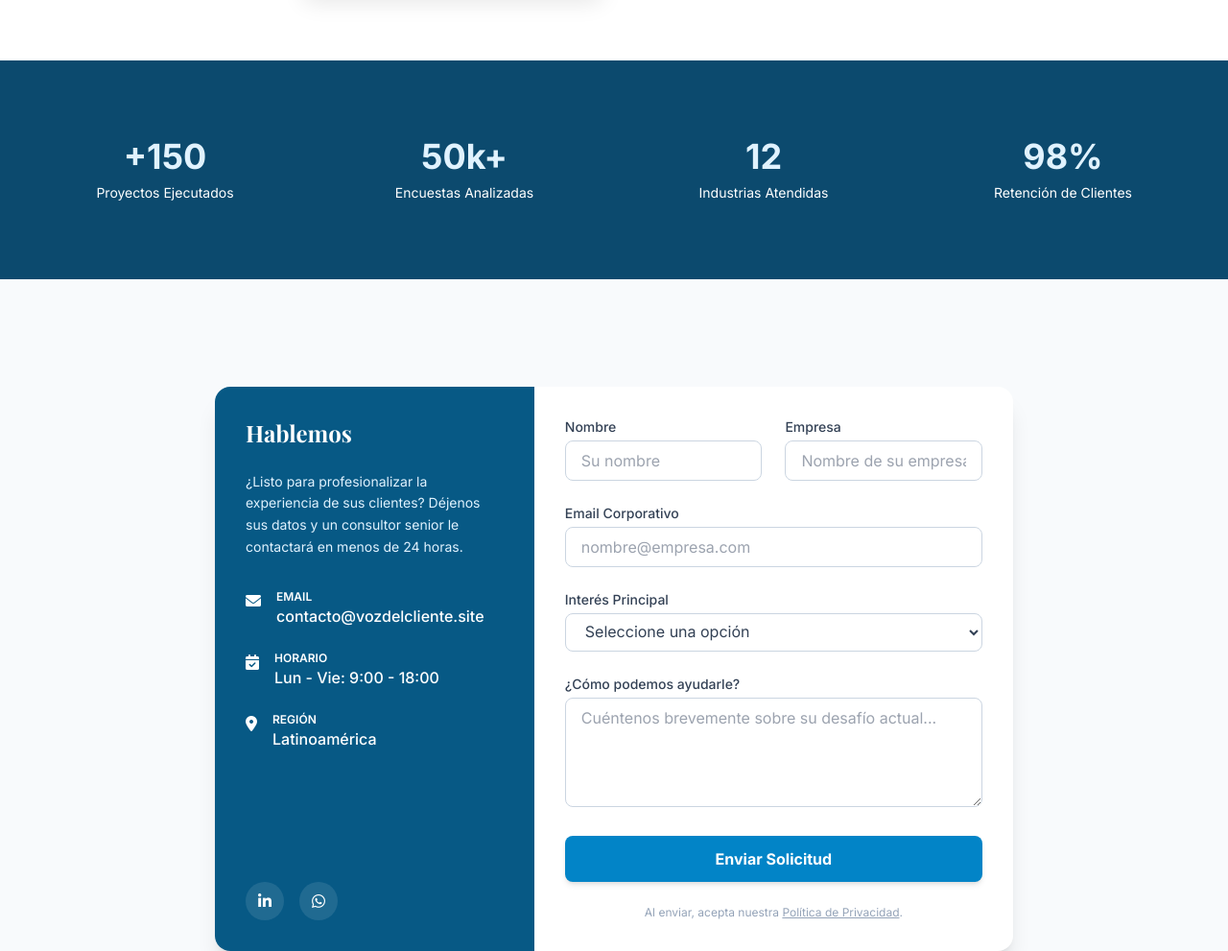
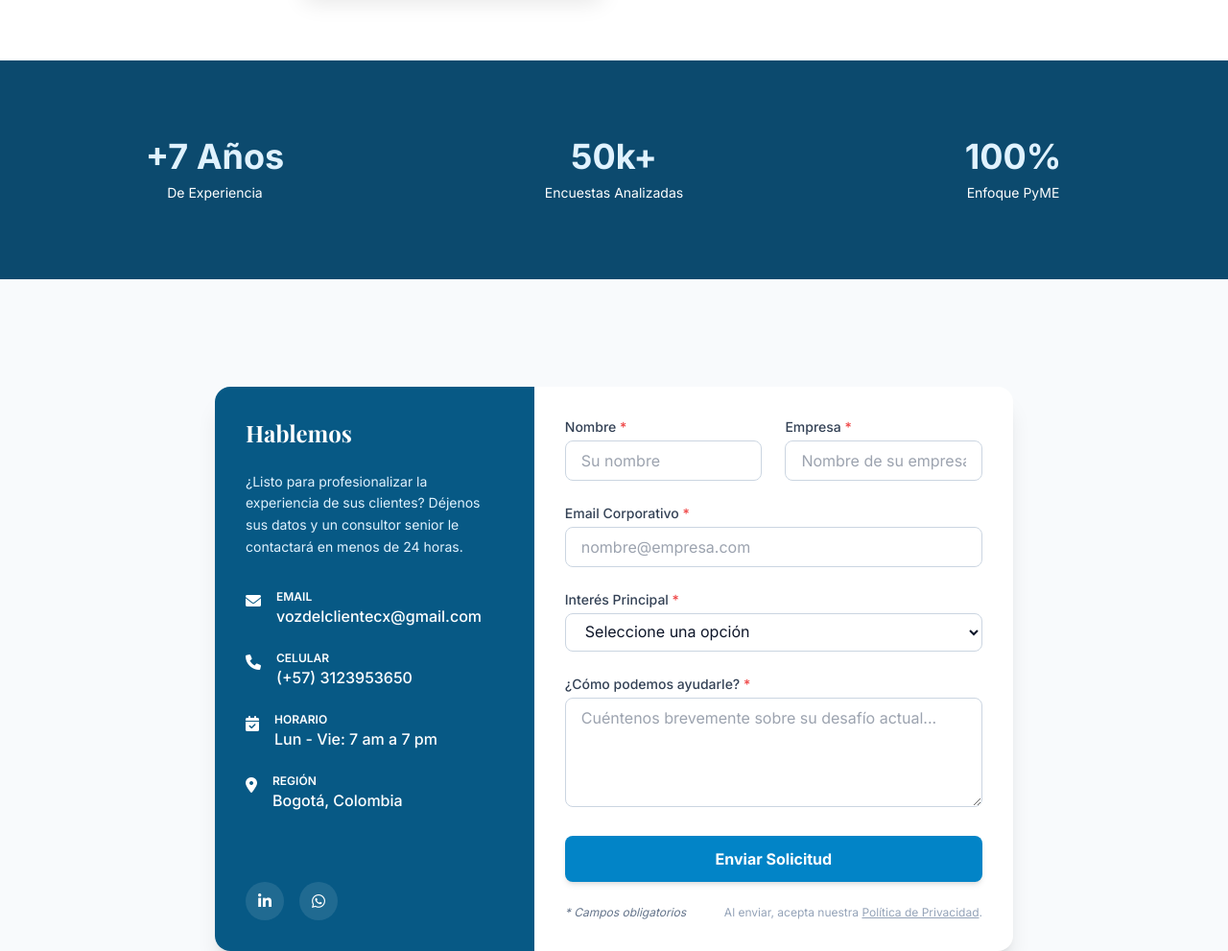
Before and after one commit to vozdelcliente/vozdelcliente.github.io, a website built with Vite: page index.html in a window 1280 px wide. Shown: the part 2920-3911 px from the top of the page at 96% size. Built offline with nearby package versions, Linux system fonts and the light colour scheme.

Commit message:
feat: Update statistics and contact email
Refactors the statistics section to better reflect the company's experience and focus. Updates the contact email address in the privacy policy.

```diff
--- a/index.html
+++ b/index.html
@@ -316,22 +316,18 @@
         <!-- Stats / Trust -->
         <section class="py-16 bg-brand-900 text-white">
             <div class="max-w-7xl mx-auto px-4 sm:px-6 lg:px-8">
-                <div class="grid grid-cols-2 md:grid-cols-4 gap-8 text-center">
+                <div class="grid grid-cols-1 md:grid-cols-3 gap-8 text-center">
                     <div class="p-4 hover:bg-brand-800 rounded-lg transition-colors">
-                        <div class="text-4xl font-bold text-brand-100 mb-2">+150</div>
-                        <div class="text-sm text-brand-200">Proyectos Ejecutados</div>
+                        <div class="text-4xl font-bold text-brand-100 mb-2">+7 Años</div>
+                        <div class="text-sm text-brand-200">De Experiencia</div>
                     </div>
                     <div class="p-4 hover:bg-brand-800 rounded-lg transition-colors">
                         <div class="text-4xl font-bold text-brand-100 mb-2">50k+</div>
                         <div class="text-sm text-brand-200">Encuestas Analizadas</div>
                     </div>
                     <div class="p-4 hover:bg-brand-800 rounded-lg transition-colors">
-                        <div class="text-4xl font-bold text-brand-100 mb-2">12</div>
-                        <div class="text-sm text-brand-200">Industrias Atendidas</div>
-                    </div>
-                    <div class="p-4 hover:bg-brand-800 rounded-lg transition-colors">
-                        <div class="text-4xl font-bold text-brand-100 mb-2">98%</div>
-                        <div class="text-sm text-brand-200">Retención de Clientes</div>
+                        <div class="text-4xl font-bold text-brand-100 mb-2">100%</div>
+                        <div class="text-sm text-brand-200">Enfoque PyME</div>
                     </div>
                 </div>
             </div>
@@ -355,21 +351,28 @@
                                         <i class="fas fa-envelope mt-1 text-brand-300"></i>
                                         <div>
                                             <p class="text-xs text-brand-300 uppercase font-semibold">Email</p>
-                                            <p class="font-medium">contacto@vozdelcliente.site</p>
+                                            <p class="font-medium">vozdelclientecx@gmail.com</p>
+                                        </div>
+                                    </div>
+                                    <div class="flex items-start gap-4">
+                                        <i class="fas fa-phone mt-1 text-brand-300"></i>
+                                        <div>
+                                            <p class="text-xs text-brand-300 uppercase font-semibold">Celular</p>
+                                            <p class="font-medium">(+57) 3123953650</p>
                                         </div>
                                     </div>
                                     <div class="flex items-start gap-4">
                                         <i class="fas fa-calendar-check mt-1 text-brand-300"></i>
                                         <div>
                                             <p class="text-xs text-brand-300 uppercase font-semibold">Horario</p>
-                                            <p class="font-medium">Lun - Vie: 9:00 - 18:00</p>
+                                            <p class="font-medium">Lun - Vie: 7 am a 7 pm</p>
                                         </div>
                                     </div>
                                     <div class="flex items-start gap-4">
                                         <i class="fas fa-map-marker-alt mt-1 text-brand-300"></i>
                                         <div>
                                             <p class="text-xs text-brand-300 uppercase font-semibold">Región</p>
-                                            <p class="font-medium">Latinoamérica</p>
+                                            <p class="font-medium">Bogotá, Colombia</p>
                                         </div>
                                     </div>
                                 </div>
@@ -390,23 +393,23 @@
                             <form action="https://formspree.io/f/mqakpeag" method="POST" class="space-y-6">
                                 <div class="grid grid-cols-1 sm:grid-cols-2 gap-6">
                                     <div>
-                                        <label for="nombre" class="block text-sm font-medium text-slate-700 mb-1">Nombre</label>
-                                        <input type="text" name="name" id="nombre" required class="w-full px-4 py-2 border border-slate-300 rounded-lg focus:ring-2 focus:ring-brand-500 focus:border-brand-500 outline-none transition-all" placeholder="Su nombre">
+                                        <label for="nombre" class="block text-sm font-medium text-slate-700 mb-1">Nombre <span class="text-red-500">*</span></label>
+                                        <input type="text" name="name" id="nombre" required class="w-full px-4 py-2 border border-slate-300 rounded-lg focus:ring-2 focus:ring-brand-500 focus:border-brand-500 outline-none transition-all bg-white text-slate-900" placeholder="Su nombre">
                                     </div>
                                     <div>
-                                        <label for="empresa" class="block text-sm font-medium text-slate-700 mb-1">Empresa</label>
-                                        <input type="text" name="company" id="empresa" class="w-full px-4 py-2 border border-slate-300 rounded-lg focus:ring-2 focus:ring-brand-500 focus:border-brand-500 outline-none transition-all" placeholder="Nombre de su empresa">
+                                        <label for="empresa" class="block text-sm font-medium text-slate-700 mb-1">Empresa <span class="text-red-500">*</span></label>
+                                        <input type="text" name="company" id="empresa" required class="w-full px-4 py-2 border border-slate-300 rounded-lg focus:ring-2 focus:ring-brand-500 focus:border-brand-500 outline-none transition-all bg-white text-slate-900" placeholder="Nombre de su empresa">
                                     </div>
                                 </div>
 
                                 <div>
-                                    <label for="email" class="block text-sm font-medium text-slate-700 mb-1">Email Corporativo</label>
-                                    <input type="email" name="email" id="email" required class="w-full px-4 py-2 border border-slate-300 rounded-lg focus:ring-2 focus:ring-brand-500 focus:border-brand-500 outline-none transition-all" placeholder="nombre@empresa.com">
+                                    <label for="email" class="block text-sm font-medium text-slate-700 mb-1">Email Corporativo <span class="text-red-500">*</span></label>
+                                    <input type="email" name="email" id="email" required class="w-full px-4 py-2 border border-slate-300 rounded-lg focus:ring-2 focus:ring-brand-500 focus:border-brand-500 outline-none transition-all bg-white text-slate-900" placeholder="nombre@empresa.com">
                                 </div>
 
                                 <div>
-                                    <label for="servicio" class="block text-sm font-medium text-slate-700 mb-1">Interés Principal</label>
-                                    <select name="service" id="servicio" class="w-full px-4 py-2 border border-slate-300 rounded-lg focus:ring-2 focus:ring-brand-500 focus:border-brand-500 outline-none transition-all bg-white">
+                                    <label for="servicio" class="block text-sm font-medium text-slate-700 mb-1">Interés Principal <span class="text-red-500">*</span></label>
+                                    <select name="service" id="servicio" required class="w-full px-4 py-2 border border-slate-300 rounded-lg focus:ring-2 focus:ring-brand-500 focus:border-brand-500 outline-none transition-all bg-white text-slate-900">
                                         <option value="" disabled selected>Seleccione una opción</option>
                                         <option value="mystery">Mystery Shopper</option>
                                         <option value="nps">Voz del Cliente (NPS/Encuestas)</option>
@@ -416,14 +419,17 @@
                                 </div>
 
                                 <div>
-                                    <label for="mensaje" class="block text-sm font-medium text-slate-700 mb-1">¿Cómo podemos ayudarle?</label>
-                                    <textarea name="message" id="mensaje" rows="4" required class="w-full px-4 py-2 border border-slate-300 rounded-lg focus:ring-2 focus:ring-brand-500 focus:border-brand-500 outline-none transition-all" placeholder="Cuéntenos brevemente sobre su desafío actual..."></textarea>
+                                    <label for="mensaje" class="block text-sm font-medium text-slate-700 mb-1">¿Cómo podemos ayudarle? <span class="text-red-500">*</span></label>
+                                    <textarea name="message" id="mensaje" rows="4" required class="w-full px-4 py-2 border border-slate-300 rounded-lg focus:ring-2 focus:ring-brand-500 focus:border-brand-500 outline-none transition-all bg-white text-slate-900" placeholder="Cuéntenos brevemente sobre su desafío actual..."></textarea>
                                 </div>
 
                                 <button type="submit" class="w-full bg-brand-600 hover:bg-brand-700 text-white font-bold py-3 px-6 rounded-lg transition-colors shadow-md">
                                     Enviar Solicitud
                                 </button>
-                                <p class="text-xs text-slate-400 text-center mt-4">Al enviar, acepta nuestra <a href="privacidad.html" class="underline hover:text-brand-600">Política de Privacidad</a>.</p>
+                                <div class="flex justify-between items-center mt-4">
+                                    <p class="text-xs text-slate-500 italic">* Campos obligatorios</p>
+                                    <p class="text-xs text-slate-400">Al enviar, acepta nuestra <a href="privacidad.html" class="underline hover:text-brand-600">Política de Privacidad</a>.</p>
+                                </div>
                             </form>
                         </div>
                     </div>
```
Also changed, not shown: privacidad.html (+1 -1 lines).
